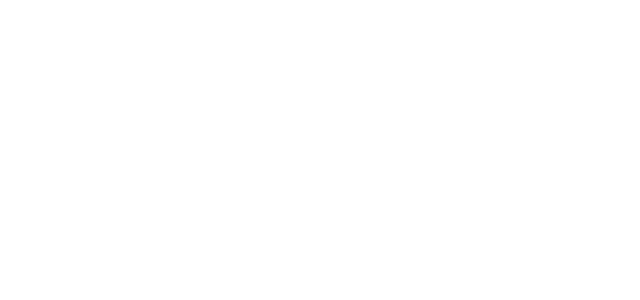
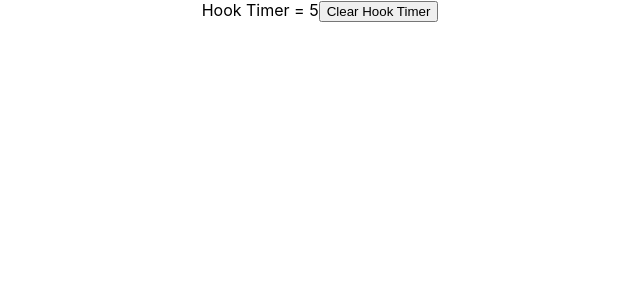
Before and after one commit to ParveenDavid2394/react-hooks, a React (Create React App) app: page / in a window 1280 px wide. Shown: the top 300 px of the page, without its empty margins (320-960 px from the left). Built offline with nearby package versions, Linux system fonts and the light colour scheme.

Commit message:
useRef hook

```diff
--- a/src/App.js
+++ b/src/App.js
@@ -17,12 +17,15 @@
 import MouseContainer from './components/MouseContainer';
 import ParentComponent from './components/UseCallBack/ParentComponent';
 import UseContext from './components/UseContext';
+import UseMemo from './components/UseMemo/UseMemo';
 import UseReducer from './components/UseReducer';
 import ComponentA from './components/UseReducerAndUseContext/ComponentA';
 import ComponentB from './components/UseReducerAndUseContext/ComponentB';
 import ComponentC from './components/UseReducerAndUseContext/ComponentC';
 import UseReducerThree from './components/UseReducerThree';
 import UseReducerTwo from './components/UseReducerTwo';
+import UseRef from './components/UseRef';
+import UseRefTwo from './components/UseRefTwo';
 
 // useContext example
 export const UserContext =  React.createContext()
@@ -89,6 +92,9 @@
         {/* <DataFetchingOne /> */}
         {/* <DataFetchingTwo /> */}
         {/* <ParentComponent /> */}
+        {/* <UseMemo /> */}
+        {/* <UseRef /> */}
+        <UseRefTwo />
     </div>
   );
 }
--- /dev/null
+++ b/src/components/UseRef.js
@@ -0,0 +1,22 @@
+// mainly used to target DOM elements, used to focus on an element
+//
+
+import React, {useEffect, useRef} from 'react'
+
+function UseRef(props){
+
+    const inputRef = useRef(null)
+
+    useEffect(()=>{
+        // focus on input element
+        inputRef.current.focus()
+    }, [])
+
+    return(
+        <div>
+            <input ref={inputRef} type="text"/>
+        </div>
+    )
+}
+
+export default UseRef
--- /dev/null
+++ b/src/components/UseRefTwo.js
@@ -0,0 +1,29 @@
+// useRef can also be used to store any mutable element
+
+import React, {useState, useRef, useEffect} from 'react'
+
+function UseRefTwo(props){
+
+    const [timer, setTimer] = useState(0)
+
+    const intervalRef = useRef()
+
+    useEffect(()=>{
+        intervalRef.current = setInterval(() =>{
+            setTimer(prevTimer => prevTimer + 1)
+        }, 1000)
+
+        return () =>{
+            clearInterval(intervalRef.current)
+        }
+    }, [])
+
+    return(
+        <div>
+            Hook Timer = {timer}
+            <button onClick={()=> clearInterval(intervalRef.current)}>Clear Hook Timer</button>
+        </div>
+    )
+}
+
+export default UseRefTwo
```
